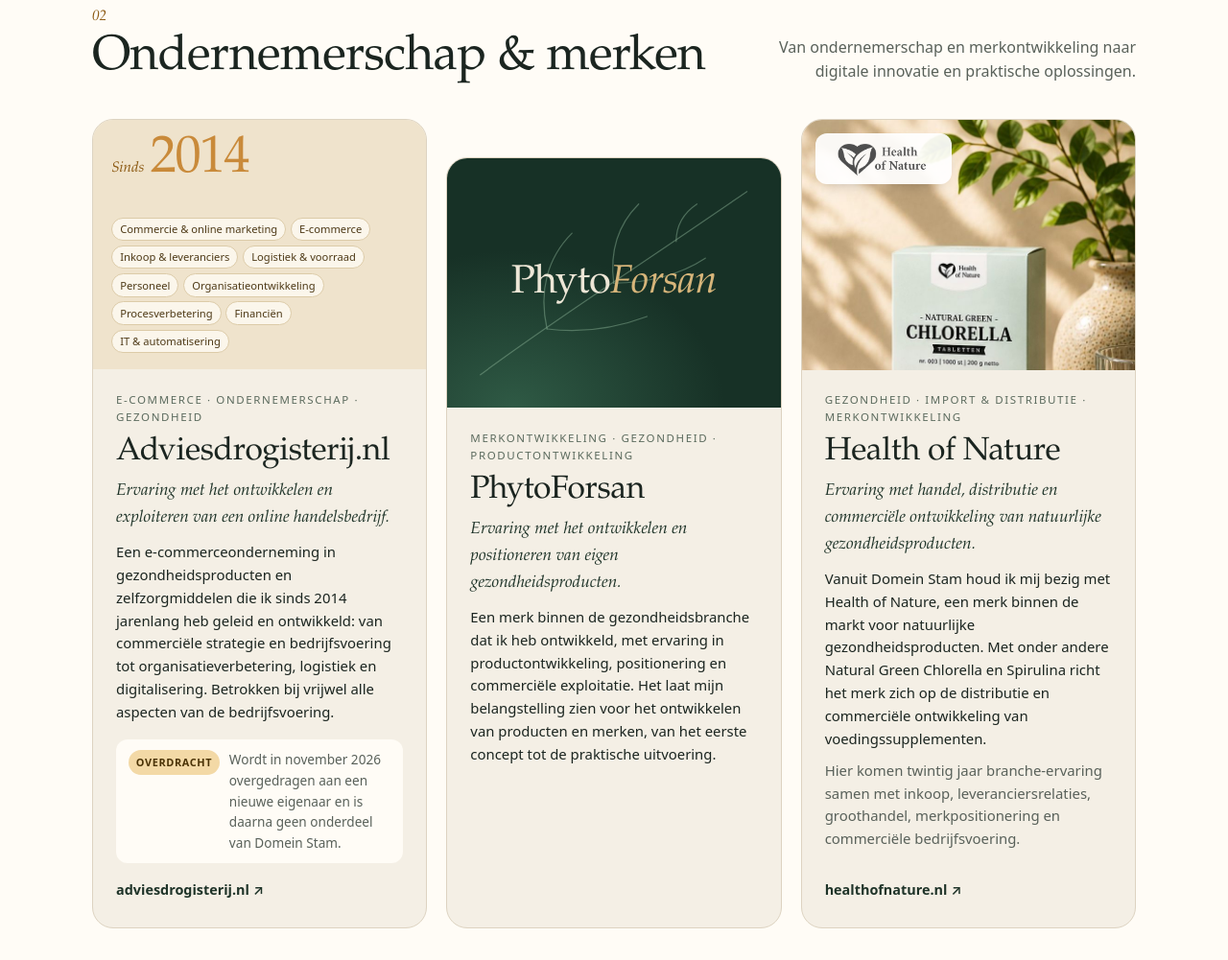
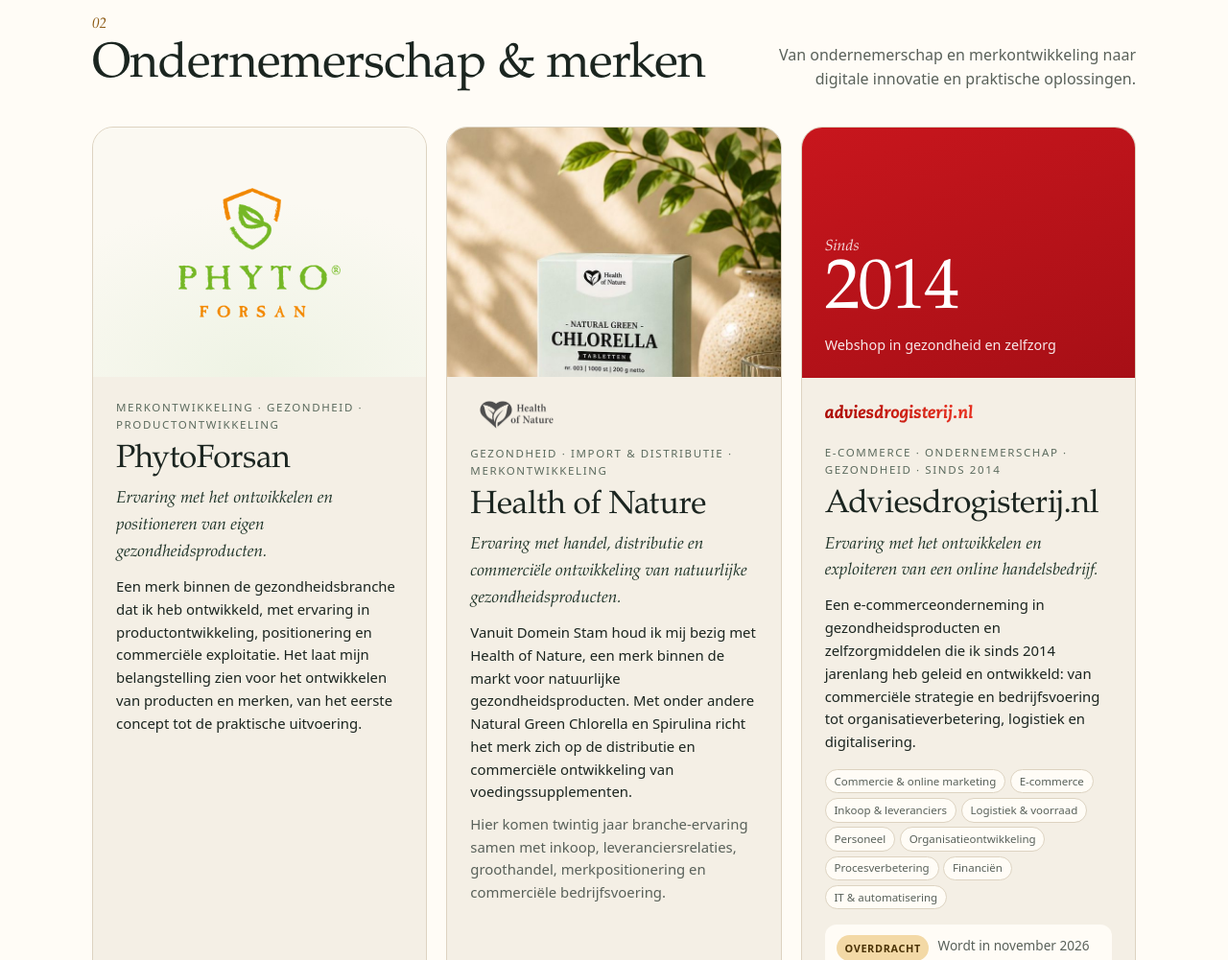
Before and after one commit to domeinstam/domeinstam.github.io, a plain HTML site: page index.html in a window 1280 px wide. Shown: the part 2422-3423 px from the top of the page at 96% size. Drawn offline with Linux system fonts and the light colour scheme.

Commit message:
Portfolio v7: gelijke app-kaarten, echte logo's, merken zonder schermafbeeldingen
Atempo en Restavia even breed met dezelfde opbouw, zonder decoratie. Echte logo's van PhytoForsan, Health of Nature en Adviesdrogisterij.nl, klein en in één stijl. Adviesdrogisterij.nl als laatste merk.

Co-Authored-By: Claude Opus 5.5 <noreply@anthropic.com>

```diff
--- a/index.html
+++ b/index.html
@@ -103,10 +103,11 @@ a{color:inherit}
 
 /* ---------- projecten ---------- */
 .feat-grid{display:grid;gap:1.25rem}
-@media (min-width:56rem){.feat-grid{grid-template-columns:7fr 5fr}.feat{min-height:30rem}.phone{width:17rem}}
-.feat{position:relative;overflow:hidden;border-radius:var(--radius);display:grid;transition:transform .35s var(--ease),box-shadow .35s var(--ease)}
+@media (min-width:56rem){.feat-grid{grid-template-columns:1fr 1fr}.phone{width:16.5rem}}
+.feat{position:relative;overflow:hidden;border-radius:var(--radius);display:grid;grid-template-rows:auto 1fr;transition:transform .35s var(--ease),box-shadow .35s var(--ease)}
 .feat:hover{transform:translateY(-4px);box-shadow:0 24px 50px -28px rgba(27,37,32,.55)}
-.feat-text{position:relative;z-index:2;padding:1.75rem 1.75rem 0}
+.feat-text{position:relative;z-index:2;padding:2rem 2rem 0}
+@media (min-width:56rem){.feat-text{padding:2.5rem 2.5rem 0}}
 .feat h3{margin:.9rem 0 0;font:400 clamp(2.2rem,5vw,3.2rem)/1 var(--serif);letter-spacing:-.01em}
 .feat h3 a{text-decoration:none}
 .feat h3 a::after{content:"";position:absolute;inset:0;z-index:3;border-radius:var(--radius)}
@@ -120,29 +121,21 @@ a{color:inherit}
 .tags{display:flex;flex-wrap:wrap;gap:.4rem;margin:0;padding:0;list-style:none}
 .tag{font-size:.74rem;line-height:1;padding:.42rem .62rem;border-radius:999px;font-weight:500}
 
-.phone{margin:0;justify-self:center;align-self:end;width:15.5rem;margin-top:1.75rem;margin-bottom:-7.5rem;transition:transform .5s var(--ease)}
+.phone{margin:0;justify-self:center;align-self:end;width:15.5rem;margin-top:2rem;margin-bottom:-8rem;transition:transform .5s var(--ease)}
 .phone img{width:100%;height:auto;border-radius:30px;border:7px solid #0E1512;box-shadow:0 30px 60px -25px rgba(0,0,0,.55);background:#fff}
-.feat:hover .phone{transform:translateY(-8px) rotate(-1deg)}
+.feat:hover .phone{transform:translateY(-8px)}
 
 .atempo{background:radial-gradient(120% 90% at 100% 0%,#0B4B6E 0%,var(--atempo) 55%);color:#EAF3F6}
 .atempo .tag{background:rgba(255,255,255,.12);color:#DDF0F3}
 .atempo .tag.status{background:#F3D9A6;color:#4A3205}
 .atempo .slogan{color:#9FD9DF}
 .atempo .cta{background:#EAF3F6;color:var(--atempo)}
-@media (min-width:40rem){
-  .atempo{grid-template-columns:1.1fr .9fr}
-  .atempo .feat-text{padding:2.5rem 0 2.5rem 2.5rem;align-self:center}
-  .atempo .phone{margin-top:2.5rem}
-}
-.atempo::before{content:"";position:absolute;width:30rem;height:30rem;right:-9rem;bottom:-13rem;border-radius:50%;border:1px solid rgba(159,217,223,.25);box-shadow:0 0 0 2.5rem rgba(159,217,223,.05),0 0 0 5rem rgba(159,217,223,.04)}
 
 .restavia{background:linear-gradient(170deg,#EEF4F2 0%,var(--restavia) 60%,#CFDDDC 100%);color:var(--restavia-ink)}
 .restavia .tag{background:rgba(36,70,90,.09);color:var(--restavia-ink)}
 .restavia .tag.status{background:#F3D9A6;color:#4A3205}
 .restavia .slogan{color:#3F6B67}
 .restavia .cta{background:var(--restavia-ink);color:#EEF4F2}
-.restavia::before{content:"";position:absolute;width:20rem;height:20rem;left:50%;bottom:-6rem;translate:-50% 0;border-radius:50%;background:radial-gradient(circle,rgba(255,255,255,.75) 0%,rgba(255,255,255,0) 65%);animation:breathe 9s ease-in-out infinite}
-@keyframes breathe{0%,100%{transform:scale(.85);opacity:.6}50%{transform:scale(1.08);opacity:1}}
 
 /* zakelijk praktijkvoorbeeld */
 .biz{position:relative;margin-top:1.25rem;border-radius:var(--radius);background:#17211D;color:#ECE6DA;display:grid;gap:2rem;padding:1.75rem;overflow:hidden;transition:transform .35s var(--ease),box-shadow .35s var(--ease)}
@@ -173,7 +166,7 @@ a{color:inherit}
 /* ---------- ondernemerschap & merken ---------- */
 .biz-sec{background:var(--paper);border-top:1px solid var(--line)}
 .brands{list-style:none;margin:0;padding:0;display:grid;gap:1.25rem}
-@media (min-width:60rem){.brands{grid-template-columns:repeat(3,1fr)}.brands>li:nth-child(2){margin-top:2.5rem}}
+@media (min-width:60rem){.brands{grid-template-columns:repeat(3,1fr)}}
 .brand-card{height:100%;display:flex;flex-direction:column;border-radius:var(--radius);overflow:hidden;background:var(--bg);border:1px solid var(--line);transition:transform .35s var(--ease),box-shadow .35s var(--ease)}
 .brand-card:hover{transform:translateY(-4px);box-shadow:0 22px 44px -28px rgba(27,37,32,.5)}
 .b-visual{position:relative;aspect-ratio:4/3;overflow:hidden}
@@ -189,26 +182,21 @@ a{color:inherit}
 .v-link{align-self:flex-start;margin-top:auto;padding-top:1rem;font-weight:600;font-size:.9rem;color:var(--forest)}
 .v-link.ul{background-position:0 100%}
 
-/* Adviesdrogisterij: zakelijk, warm papier met jaartal en disciplines */
-.b-ad .b-visual{background:#EFE3CC;padding:1.1rem 1.2rem;gap:.6rem;display:flex;flex-direction:column;justify-content:space-between}
-.b-year{margin:0;font:400 clamp(2.6rem,5.5vw,3.4rem)/.9 var(--serif);color:var(--resin);letter-spacing:-.03em}
-.b-year span{font:italic 400 .95rem var(--serif);color:var(--resin-ink);letter-spacing:0;margin-right:.4rem}
-.b-chips{list-style:none;margin:0;padding:0;display:flex;flex-wrap:wrap;gap:.3rem}
-.b-chips li{font-size:.7rem;line-height:1.2;padding:.28rem .5rem;border-radius:999px;background:rgba(255,252,246,.75);border:1px solid #DCCBA8;color:#4E3A17;transition:background-color .25s,color .25s}
-.brand-card:hover .b-chips li:nth-child(odd){background:var(--forest);color:#F4EFE5;border-color:var(--forest)}
-
-/* PhytoForsan: diep bladgroen */
-.leaf{background:radial-gradient(90% 90% at 20% 100%,#2F5A45 0%,#173126 70%);display:grid;place-items:center}
-.leaf svg{position:absolute;inset:0;width:100%;height:100%}
-.vein{fill:none;stroke:#8FB79A;stroke-width:1.4;opacity:.45;stroke-linecap:round}
-.leaf-word{position:relative;font:400 clamp(2rem,4.2vw,2.6rem) var(--serif);color:#EDE6D6;letter-spacing:-.01em}
-.leaf-word i{color:#D7B57A}
-
-/* Health of Nature: echte productfoto met logo */
-.photo img{width:100%;height:100%;object-fit:cover;transition:transform .8s var(--ease)}
-.brand-card:hover .photo>img{transform:scale(1.04)}
-.b-logo{position:absolute;left:.9rem;top:.9rem;background:rgba(255,255,255,.92);border-radius:12px;padding:.45rem .7rem;box-shadow:0 6px 18px -10px rgba(0,0,0,.35)}
-.b-logo img{width:7.5rem;height:auto}
+/* echte beelden + klein logo boven de naam */
+.shot-site{background:#EEE9DF}
+.shot-site img{width:100%;height:100%;object-fit:cover;object-position:top left;transition:transform .8s var(--ease)}
+.brand-card:hover .shot-site img{transform:scale(1.03)}
+.pf-visual{background:radial-gradient(120% 100% at 50% 100%,#EEF3E4 0%,#FBF9F2 70%);display:grid;place-items:center}
+.pf-visual img{width:auto;height:52%;max-width:60%;object-fit:contain}
+.ad-panel{background:linear-gradient(160deg,#C8161D 0%,#A70F16 100%);color:#fff;display:flex;flex-direction:column;justify-content:flex-end;padding:1.4rem 1.5rem}
+.ad-since{margin:0;font:400 clamp(3.4rem,7vw,4.6rem)/.9 var(--serif);letter-spacing:-.03em}
+.ad-since span{display:block;font:italic 400 1rem var(--serif);letter-spacing:0;opacity:.85;margin-bottom:.35rem}
+.ad-line{margin:.6rem 0 0;font-size:.9rem;opacity:.9}
+.b-mark{display:block;height:2rem;width:auto;max-width:9rem;object-fit:contain;object-position:left center;margin:0 0 1rem}
+.b-mark-tall{height:3.4rem;margin-bottom:.9rem}
+.b-mark-wide{height:1.15rem;max-width:11rem;margin-top:.4rem;margin-bottom:1.4rem}
+.b-chips{list-style:none;margin:1rem 0 0;padding:0;display:flex;flex-wrap:wrap;gap:.3rem}
+.b-chips li{font-size:.72rem;line-height:1.2;padding:.3rem .55rem;border-radius:999px;background:var(--paper);border:1px solid var(--line);color:var(--muted)}
 
 /* rode draad */
 .route{list-style:none;margin:2.5rem 0 0;padding:0;display:flex;flex-wrap:wrap;gap:.5rem .25rem;align-items:center;counter-reset:r}
@@ -218,8 +206,6 @@ a{color:inherit}
 .route li:not(:last-child)::after{content:"";width:1.6rem;height:1.5px;background:var(--line);margin:0 .35rem}
 @media (max-width:40rem){.route{flex-direction:column;align-items:flex-start;gap:.6rem}.route li::after{display:none!important}}
 @media (prefers-reduced-motion:no-preference){
-  .vein{stroke-dasharray:420;stroke-dashoffset:0;transition:stroke-dashoffset 2.4s var(--ease)}
-  .js .reveal:not(.in) .vein{stroke-dashoffset:420}
 }
 
 /* ---------- over mij ---------- */
@@ -382,29 +368,8 @@ footer p{margin:0}
 
       <ul class="brands">
         <li class="reveal">
-          <article class="brand-card b-ad" aria-labelledby="h-ad">
-            <div class="b-visual" aria-hidden="true">
-              <p class="b-year"><span>Sinds</span>2014</p>
-              <ul class="b-chips">
-                <li>Commercie &amp; online marketing</li><li>E-commerce</li><li>Inkoop &amp; leveranciers</li><li>Logistiek &amp; voorraad</li><li>Personeel</li><li>Organisatie&shy;ontwikkeling</li><li>Procesverbetering</li><li>Financiën</li><li>IT &amp; automatisering</li>
-              </ul>
-            </div>
-            <div class="b-body">
-              <p class="v-tags">E-commerce · Ondernemerschap · Gezondheid</p>
-              <h3 id="h-ad" class="v-name">Adviesdrogisterij.nl</h3>
-              <p class="b-lead">Ervaring met het ontwikkelen en exploiteren van een online handelsbedrijf.</p>
-              <p>Een e-commerceonderneming in gezondheidsproducten en zelfzorgmiddelen die ik sinds 2014 jarenlang heb geleid en ontwikkeld: van commerciële strategie en bedrijfsvoering tot organisatieverbetering, logistiek en digitalisering. Betrokken bij vrijwel alle aspecten van de bedrijfsvoering.</p>
-              <p class="v-status"><span class="v-badge">Overdracht</span> Wordt in november 2026 overgedragen aan een nieuwe eigenaar en is daarna geen onderdeel van Domein Stam.</p>
-              <a class="v-link ul" href="https://www.adviesdrogisterij.nl/" rel="noopener">adviesdrogisterij.nl <span aria-hidden="true">↗</span></a>
-            </div>
-          </article>
-        </li>
-        <li class="reveal">
-          <article class="brand-card b-pf" aria-labelledby="h-pf">
-            <div class="b-visual leaf" aria-hidden="true">
-              <svg viewBox="0 0 400 300" preserveAspectRatio="xMidYMid slice" focusable="false"><path class="vein" d="M40 260 C120 200 200 150 360 40"/><path class="vein" d="M120 205 C110 160 120 120 150 90"/><path class="vein" d="M120 205 C160 210 200 205 240 190"/><path class="vein" d="M200 150 C195 110 205 80 230 55"/><path class="vein" d="M200 150 C240 150 280 140 310 120"/><path class="vein" d="M275 100 C275 80 285 65 300 55"/></svg>
-              <span class="leaf-word">Phyto<i>Forsan</i></span>
-            </div>
+          <article class="brand-card" aria-labelledby="h-pf">
+            <div class="b-visual pf-visual"><img src="img/phytoforsan-logo.png" width="480" height="386" loading="lazy" decoding="async" alt="Logo PhytoForsan"></div>
             <div class="b-body">
               <p class="v-tags">Merkontwikkeling · Gezondheid · Productontwikkeling</p>
               <h3 id="h-pf" class="v-name">PhytoForsan</h3>
@@ -414,18 +379,33 @@ footer p{margin:0}
           </article>
         </li>
         <li class="reveal">
-          <article class="brand-card b-hon" aria-labelledby="h-hon">
-            <div class="b-visual photo">
-              <img src="img/hon-chlorella.jpg" width="720" height="540" loading="lazy" decoding="async" alt="Verpakking van Natural Green Chlorella van Health of Nature naast een plant.">
-              <span class="b-logo"><img src="img/hon-logo.png" width="400" height="129" loading="lazy" decoding="async" alt="Logo Health of Nature"></span>
-            </div>
+          <article class="brand-card" aria-labelledby="h-hon">
+            <div class="b-visual shot-site"><img src="img/hon-chlorella.jpg" width="720" height="540" loading="lazy" decoding="async" alt="Verpakking van Natural Green Chlorella van Health of Nature naast een plant."></div>
             <div class="b-body">
+              <img class="b-mark" src="img/hon-logo.png" width="400" height="129" loading="lazy" decoding="async" alt="Logo Health of Nature">
               <p class="v-tags">Gezondheid · Import &amp; distributie · Merkontwikkeling</p>
               <h3 id="h-hon" class="v-name">Health of Nature</h3>
               <p class="b-lead">Ervaring met handel, distributie en commerciële ontwikkeling van natuurlijke gezondheidsproducten.</p>
               <p>Vanuit Domein Stam houd ik mij bezig met Health of Nature, een merk binnen de markt voor natuurlijke gezondheidsproducten. Met onder andere Natural Green Chlorella en Spirulina richt het merk zich op de distributie en commerciële ontwikkeling van voedingssupplementen.</p>
               <p class="v-quiet">Hier komen twintig jaar branche-ervaring samen met inkoop, leveranciersrelaties, groothandel, merkpositionering en commerciële bedrijfsvoering.</p>
               <a class="v-link ul" href="https://www.healthofnature.nl/" rel="noopener">healthofnature.nl <span aria-hidden="true">↗</span></a>
+            </div>
+          </article>
+        </li>
+        <li class="reveal">
+          <article class="brand-card" aria-labelledby="h-ad">
+            <div class="b-visual ad-panel" aria-hidden="true"><p class="ad-since"><span>Sinds</span>2014</p><p class="ad-line">Webshop in gezondheid en zelfzorg</p></div>
+            <div class="b-body">
+              <img class="b-mark b-mark-wide" src="img/adviesdrogisterij-logo.svg" width="783" height="93" loading="lazy" decoding="async" alt="Logo Adviesdrogisterij.nl">
+              <p class="v-tags">E-commerce · Ondernemerschap · Gezondheid · Sinds 2014</p>
+              <h3 id="h-ad" class="v-name">Adviesdrogisterij.nl</h3>
+              <p class="b-lead">Ervaring met het ontwikkelen en exploiteren van een online handelsbedrijf.</p>
+              <p>Een e-commerceonderneming in gezondheidsproducten en zelfzorgmiddelen die ik sinds 2014 jarenlang heb geleid en ontwikkeld: van commerciële strategie en bedrijfsvoering tot organisatieverbetering, logistiek en digitalisering.</p>
+              <ul class="b-chips" aria-label="Betrokken bij">
+                <li>Commercie &amp; online marketing</li><li>E-commerce</li><li>Inkoop &amp; leveranciers</li><li>Logistiek &amp; voorraad</li><li>Personeel</li><li>Organisatie&shy;ontwikkeling</li><li>Procesverbetering</li><li>Financiën</li><li>IT &amp; automatisering</li>
+              </ul>
+              <p class="v-status"><span class="v-badge">Overdracht</span> Wordt in november 2026 overgedragen aan een nieuwe eigenaar en is daarna geen onderdeel van Domein Stam.</p>
+              <a class="v-link ul" href="https://www.adviesdrogisterij.nl/" rel="noopener">adviesdrogisterij.nl <span aria-hidden="true">↗</span></a>
             </div>
           </article>
         </li>
```
Also changed, not shown: img/adviesdrogisterij-logo.svg (added), img/phytoforsan-logo.png (added).
